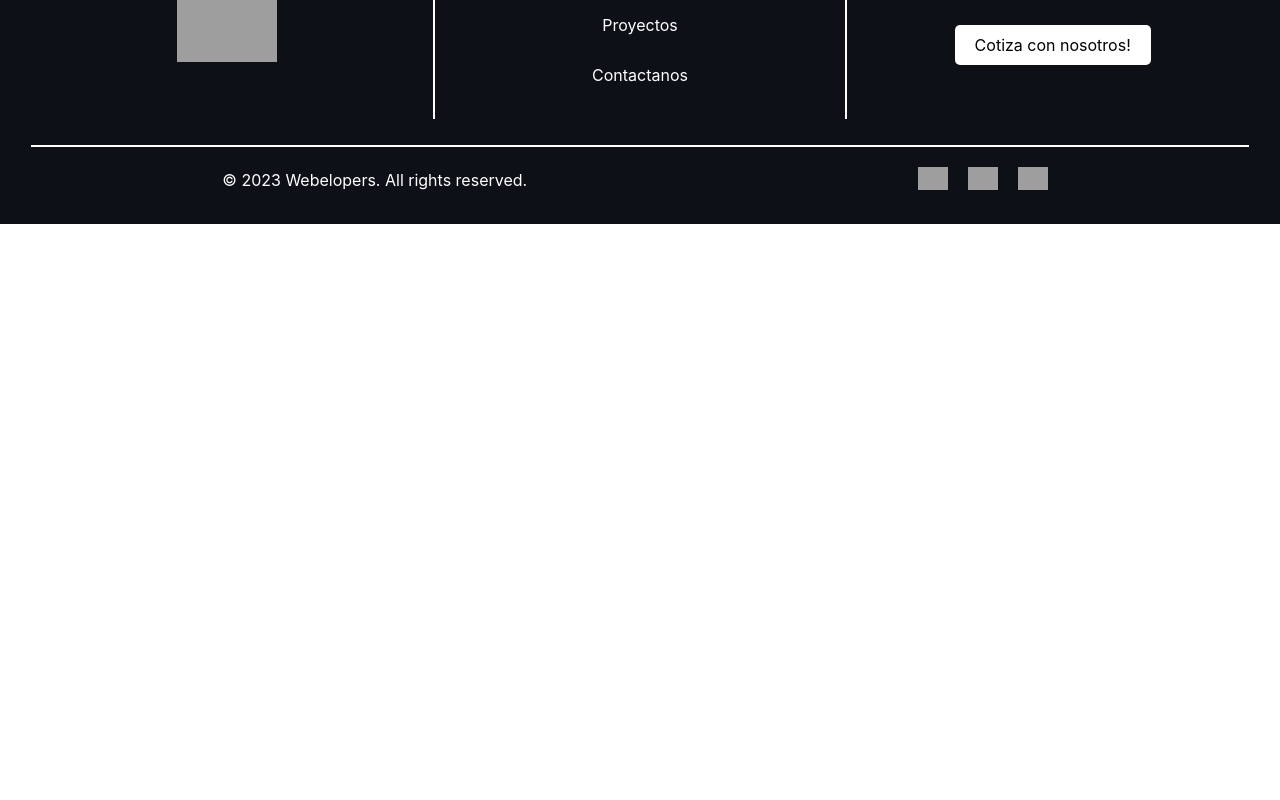
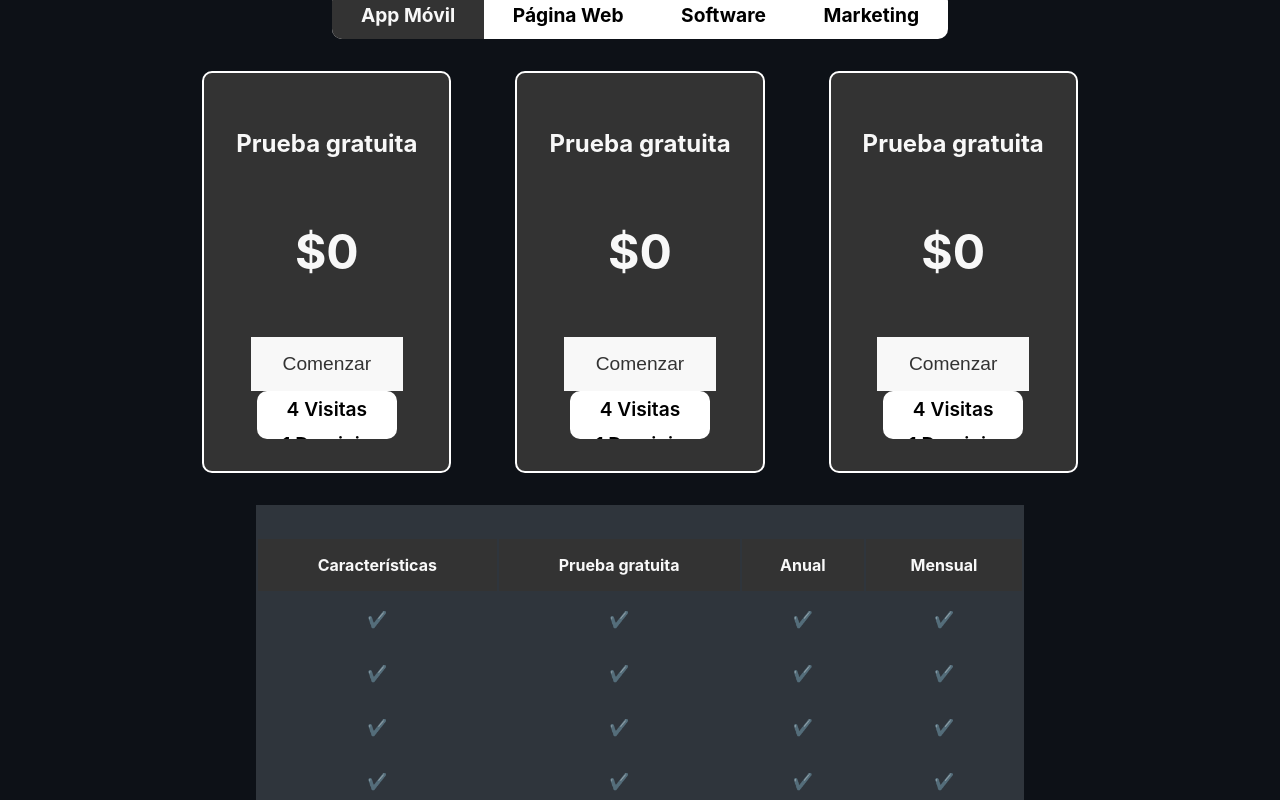
Before and after one commit to Gemu03/Webelopers, a React (Create React App) app: page /precios in a window 1280 px wide. Shown: the part 340-1140 px from the top of the page. Before the commit the page ends 800 px from the top, so only its background shows below. Built offline with nearby package versions, Linux system fonts and the light colour scheme; grey boxes are pictures that could not be loaded.

Commit message:
avances pagina precios

```diff
--- a/src/App.js
+++ b/src/App.js
@@ -3,6 +3,7 @@ import './App.css';
 import React from 'react';
 import { BrowserRouter as Router, Routes, Route, Switch } from 'react-router-dom';
 import Home from './pages/home';
+import Precios from './pages/precios';
 import Header from './components/header/header';
 import Footer from './components/footer/footer';
 
@@ -12,6 +13,7 @@ function App() {
       <Header />
       <Routes>
         <Route path="/" element={<Home />} />
+        <Route path="/precios" element={<Precios />} />
       </Routes>
       <Footer />
     </div>
--- /dev/null
+++ b/src/pages/precios.jsx
@@ -0,0 +1,254 @@
+import React from "react";
+import { Link } from "react-router-dom";
+import styled from "styled-components";
+
+function Precios(){
+    return (
+        <PagPrecios>
+            <Planes>
+                <h1>Elija un plan</h1>
+                <p>Únete a los suscriptores para una lluvia de ideas sin límites.</p>
+                <ul>
+                    <li className="foco">App Móvil</li>
+                    <li>Página Web</li>
+                    <li>Software</li>
+                    <li>Marketing</li>
+                </ul>
+                <section>
+                <PruebaGratis>
+                        <h3>Prueba gratuita</h3>
+                        <h2>
+                            $0
+                        </h2>
+                        <input type="button" value="Comenzar"/>
+                        <ul>
+                            <li>4 Visitas</li>
+                            <li>1 Dominio</li>
+                            <li>Servicio 1 año</li>
+                            <li>Soporte 24/7</li>
+                        </ul>
+                    </PruebaGratis>
+                    <PruebaGratis>
+                        <h3>Prueba gratuita</h3>
+                        <h2>
+                            $0
+                        </h2>
+                        <input type="button" value="Comenzar"/>
+                        <ul>
+                            <li>4 Visitas</li>
+                            <li>1 Dominio</li>
+                            <li>Servicio 1 año</li>
+                            <li>Soporte 24/7</li>
+                        </ul>
+                    </PruebaGratis>
+                    <PruebaGratis>
+                        <h3>Prueba gratuita</h3>
+                        <h2>
+                            $0
+                        </h2>
+                        <input type="button" value="Comenzar"/>
+                        <ul>
+                            <li>4 Visitas</li>
+                            <li>1 Dominio</li>
+                            <li>Servicio 1 año</li>
+                            <li>Soporte 24/7</li>
+                        </ul>
+                    </PruebaGratis>
+                </section>
+            </Planes>
+
+            <Caracteristicas>
+                <thead>
+                <tr>
+                    <th>Características</th>
+                    <th>Prueba gratuita</th>
+                    <th>Anual</th>
+                    <th>Mensual</th>
+                </tr>
+                </thead>
+                <tbody>
+                <tr>
+                        <td>✔️</td>
+                        <td>✔️</td>
+                        <td>✔️</td>
+                        <td>✔️</td>
+                    </tr>
+                    <tr>
+                        <td>✔️</td>
+                        <td>✔️</td>
+                        <td>✔️</td>
+                        <td>✔️</td>
+                    </tr>
+                    <tr>
+                        <td>✔️</td>
+                        <td>✔️</td>
+                        <td>✔️</td>
+                        <td>✔️</td>
+                    </tr>
+                    <tr>
+                        <td>✔️</td>
+                        <td>✔️</td>
+                        <td>✔️</td>
+                        <td>✔️</td>
+                    </tr>
+                </tbody>
+            </Caracteristicas>
+        </PagPrecios>
+
+    );
+}
+
+export default Precios;
+
+const ColorPalette = {
+    background: "#0d1117",
+    white: "#fff",
+    contenedores: "#2F353C",
+    morado: "#9F56FD",
+    borde: "#2F353C",
+    grisClaro: "#BEB3B9",
+};
+
+const PagPrecios = styled.div`
+    background-color: ${ColorPalette.background};
+    color: ${ColorPalette.white};
+    display: flex;
+    flex-direction: column;
+    justify-content: center;
+    align-items: center;
+`;
+
+
+const Planes = styled.div`
+    display: flex;
+    flex-direction: column;
+    align-items: center;
+    justify-content: center;
+    padding: 2rem 0;
+    color: ${ColorPalette.white};
+    & h1{
+        font-size: 4rem;
+        font-weight: 400;
+        margin: 0;
+    }
+    & p{
+        font-size: 1.3rem;
+        margin: 1em;
+        margin-bottom: 2em;
+        color: ${ColorPalette.grisClaro};
+    }
+    & ul{
+        text-align: left;
+        display: flex;
+        justify-content: space-around;
+        list-style: none;
+        background-color: ${ColorPalette.white};
+        color: black;
+        border-radius: 10px;
+        padding: 0;
+        margin: 0;
+        height: 3em;
+        overflow: hidden;
+        & li{
+            display: flex;
+            justify-content: center;
+            align-items: center;
+            padding: 0.3em 1.5em;
+            font-size: 1.2rem;
+            font-weight: bold;
+            cursor: pointer;
+            transition: 0.3s;
+            &:hover{
+                color: #f8f8f8;
+                background-color: ${ColorPalette.morado};
+            }
+        }
+        & li.foco{
+            color: #f8f8f8;
+            background-color: #333;
+        }
+    }
+    & section{
+        display: flex;
+        justify-content: center;
+        gap: 4em;
+        align-items: center;
+        margin-top: 2rem;
+        & div{
+            border: 2px solid ${ColorPalette.white};
+        }
+        & div>ul{
+            display: flex;
+            flex-direction: column;
+            & li{
+                padding: 0.3em;
+                list-style: disc;
+                list-style-position: inside;
+                text-align: left;
+                font-weight: 600;
+            }
+        }
+    }
+`;
+
+const PruebaGratis = styled.div`
+    display: flex;
+    flex-direction: column;
+    justify-content: center;
+    align-items: center;
+    padding: 2rem;
+    background-color: #333;
+    color: #f8f8f8;
+    border-radius: 10px;
+    & h3{
+        font-size: 1.5rem;
+    }
+    & h2{
+        font-size: 3rem;
+    }
+    & ul{
+        list-style: none;
+        padding: 0;
+        margin: 0;
+        & li{
+            padding: 1rem;
+            font-size: 1.2rem;
+            font-weight: bold;
+        }
+    }
+    input{
+        padding: 1rem 2rem;
+        margin-top: 1rem;
+        border: none;
+        background-color: #f8f8f8;
+        color: #333;
+        font-size: 1.2rem;
+        cursor: pointer;
+        transition: 0.3s;
+        &:hover{
+            color: #f8f8f8;
+            background-color: #333;
+        }
+    }
+`;
+
+const Caracteristicas = styled.table`
+    width: 60%;
+    padding: 2rem 0;
+    background-color: ${ColorPalette.contenedores};
+    color: #333;
+    & thead{
+        background-color: #333;
+        color: #f8f8f8;
+        & th{
+            padding: 1rem;
+        }
+    }
+    & tbody{
+        & tr{
+            & td{
+                padding: 1rem;
+            }
+        }
+    }
+`;
```
